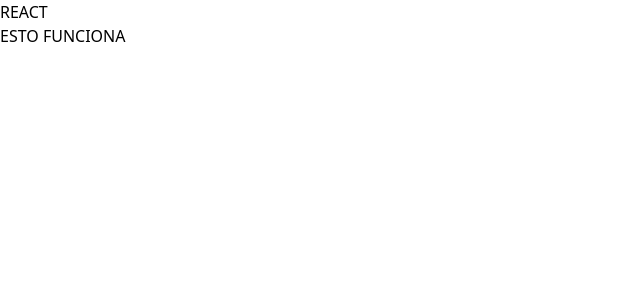
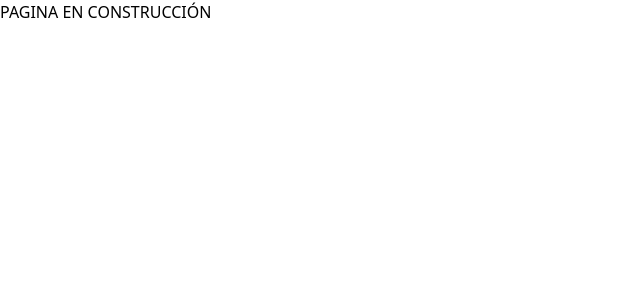
Before and after one commit to MateoCao/mis-pelis, a React (Vite) app: page / in a window 1280 px wide. Before the commit this address had no page. Shown: the top 300 px of the page, without its empty margins (0-640 px from the left). Built offline with nearby package versions, Linux system fonts and the light colour scheme.

Commit message:
[cfg] - base prod

```diff
--- a/src/App.jsx
+++ b/src/App.jsx
@@ -5,8 +5,7 @@
 function App () {
   return (
     <>
-      <h1>REACT</h1>
-      <h2>ESTO FUNCIONA</h2>
+      <h1>PAGINA EN CONSTRUCCIÓN</h1>
       <Router>
         <Routes>
           <Route path='/login' element={<LoginPage />} />
```
